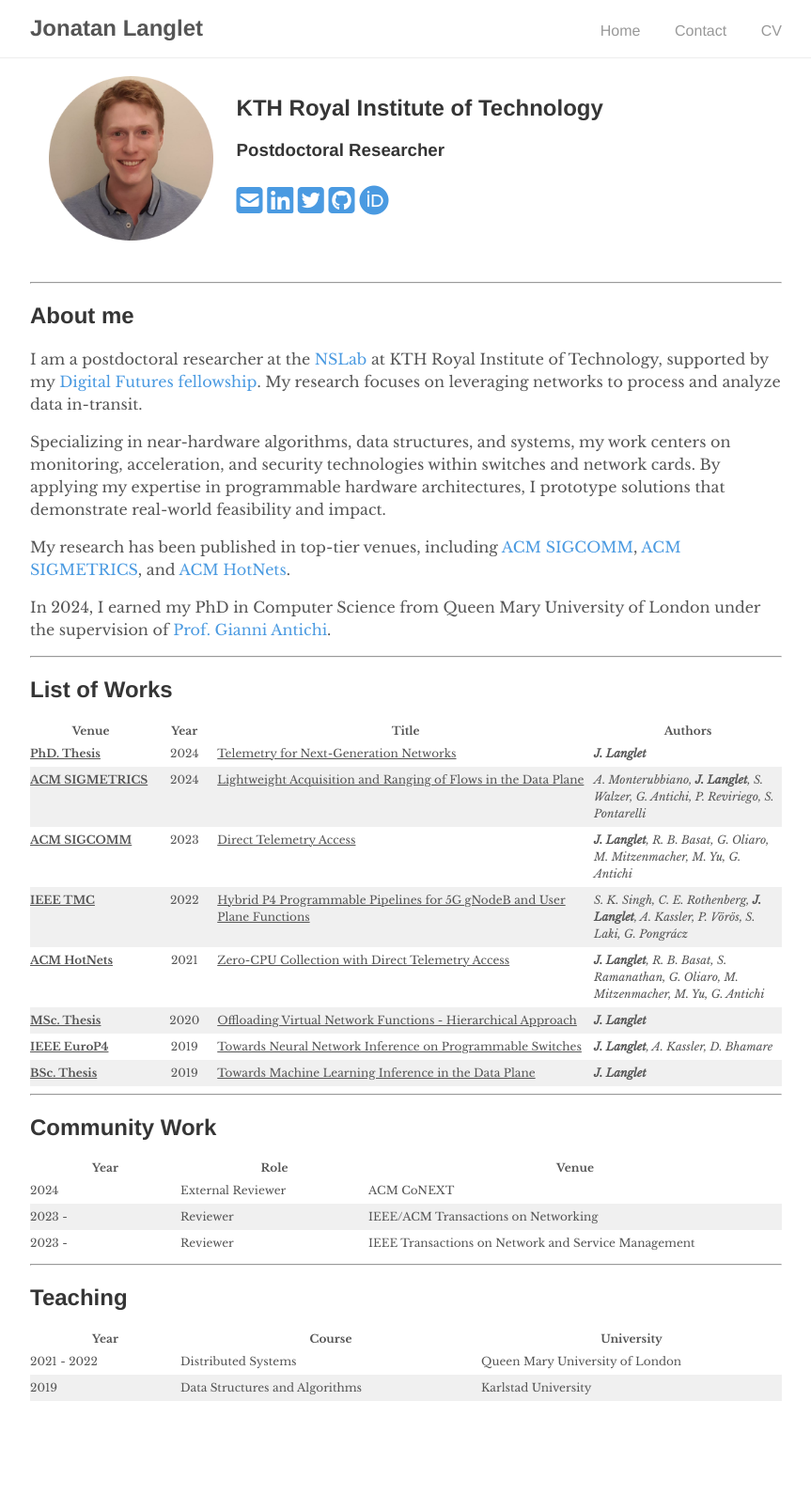
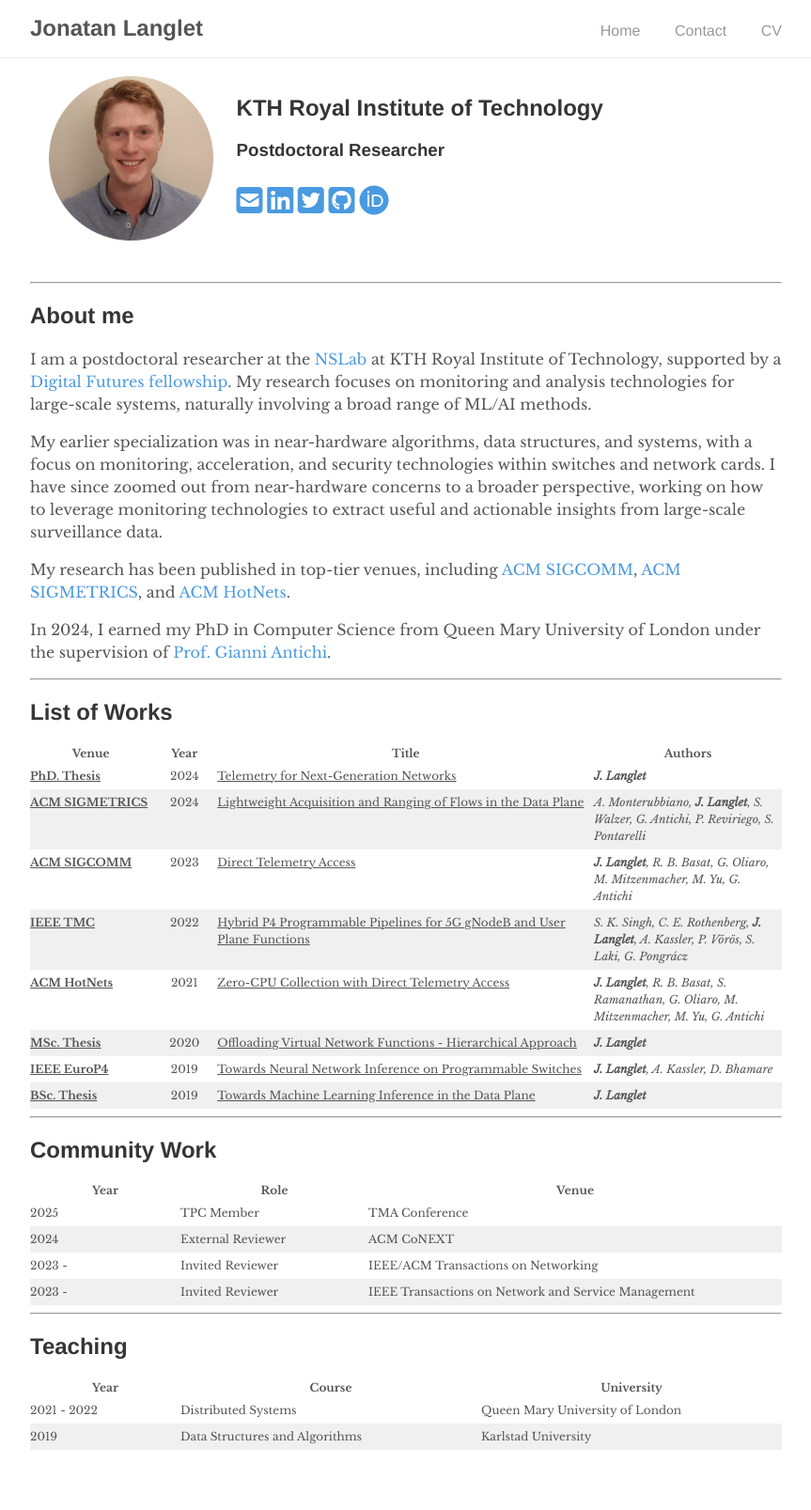
Before and after one commit to jonlanglet/jonlanglet.github.io, a Jekyll site: the page built from index.md, in a window 1280 px wide. Shown: the whole page at 94% size, without its empty margins (208-1071 px from the left). Built offline with Jekyll 4.4.1, drawn with Linux system fonts in a browser that asks for light colours; nearby versions of some CDN libraries; a style sheet for code colours, icons or effects is not loaded; before the commit the page ends 1555 px from its top, so only the background shows below that.

Commit message:
Update information

```diff
--- a/_data/communitywork.yml
+++ b/_data/communitywork.yml
@@ -1,14 +1,19 @@
 1:
+  venue: 'TMA Conference'
+  year: '2025'
+  role: 'TPC Member'
+
+2:
   venue: 'ACM CoNEXT'
   year: '2024'
   role: 'External Reviewer'
 
-2:
+3:
   venue: 'IEEE/ACM Transactions on Networking'
   year: '2023 -'
-  role: 'Reviewer'
+  role: 'Invited Reviewer'
 
-3:
+4:
   venue: 'IEEE Transactions on Network and Service Management'
   year: '2023 -'
-  role: 'Reviewer'
+  role: 'Invited Reviewer'
--- a/_includes/about.html
+++ b/_includes/about.html
@@ -1,11 +1,11 @@
 ## About me
 <p>
-	I am a postdoctoral researcher at the <a href="https://www.kth.se/cs/scs/forskning/network-systems">NSLab</a> at KTH Royal Institute of Technology, supported by my <a href="https://www.digitalfutures.kth.se/research/postdoc-fellowships/">Digital Futures fellowship</a>.
-	My research focuses on leveraging networks to process and analyze data in-transit.
+	I am a postdoctoral researcher at the <a href="https://www.kth.se/cs/scs/forskning/network-systems">NSLab</a> at KTH Royal Institute of Technology, supported by a <a href="https://www.digitalfutures.kth.se/research/postdoc-fellowships/">Digital Futures fellowship</a>.
+	My research focuses on monitoring and analysis technologies for large-scale systems, naturally involving a broad range of ML/AI methods.
 </p>
 <p>
-	Specializing in near-hardware algorithms, data structures, and systems, my work centers on monitoring, acceleration, and security technologies within switches and network cards.
-	By applying my expertise in programmable hardware architectures, I prototype solutions that demonstrate real-world feasibility and impact.
+	My earlier specialization was in near-hardware algorithms, data structures, and systems, with a focus on monitoring, acceleration, and security technologies within switches and network cards.
+	I have since zoomed out from near-hardware concerns to a broader perspective, working on how to leverage monitoring technologies to extract useful and actionable insights from large-scale surveillance data.
 </p>
 <p>
 	My research has been published in top-tier venues, including <a href="https://dl.acm.org/doi/abs/10.1145/3603269.3604827">ACM SIGCOMM</a>, <a href="https://dl.acm.org/doi/abs/10.1145/3626775">ACM SIGMETRICS</a>, and <a href="https://dl.acm.org/doi/abs/10.1145/3484266.3487366">ACM HotNets</a>.
```
Also changed, not shown: 1 other file.
